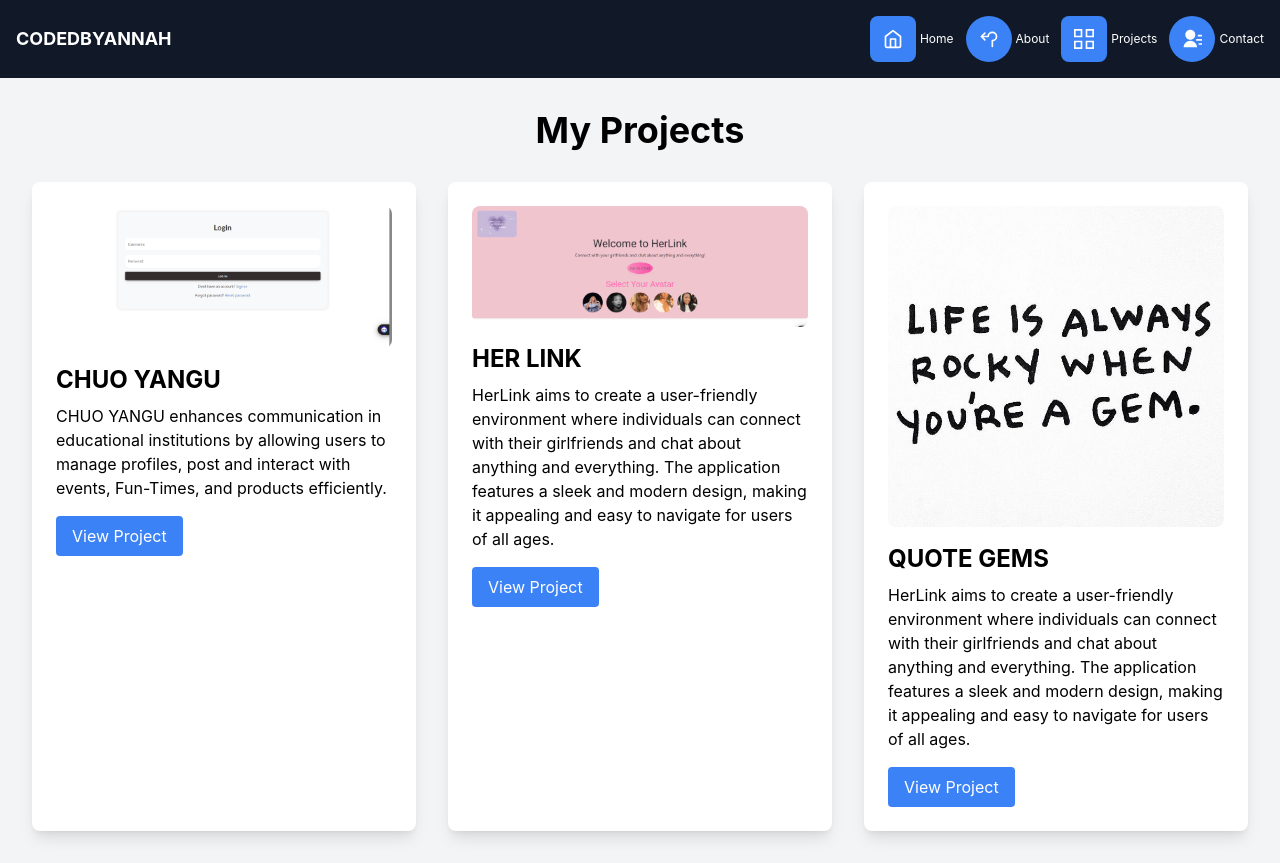
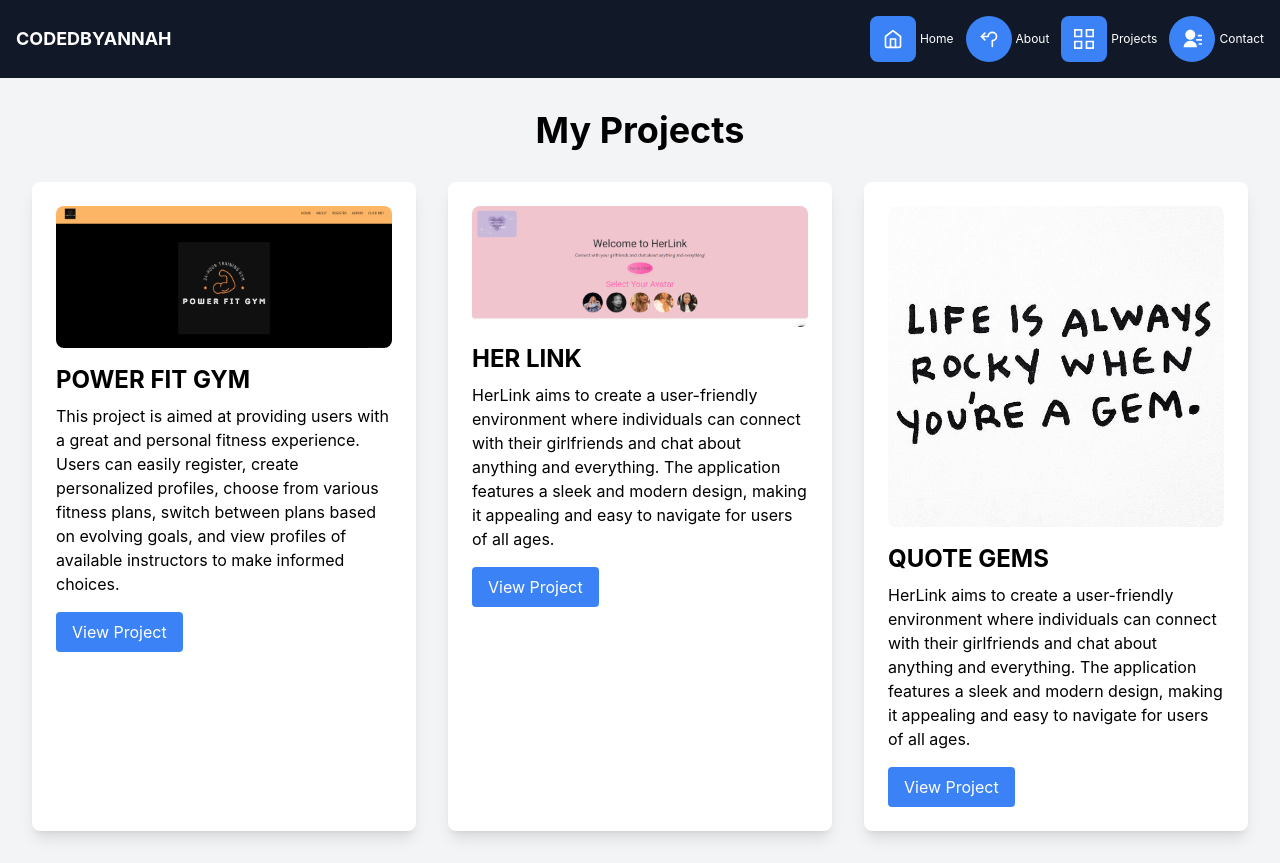
Before and after one commit to Annah-2003/My-Digital-Odyssey, a Next.js app in the folder portfolio/: page /projects in a window 1280 px wide. Built offline with nearby package versions, Linux system fonts and the light colour scheme.

Commit message:
added new project

```diff
--- a/portfolio/pages/about.js
+++ b/portfolio/pages/about.js
@@ -39,7 +39,7 @@ export default function About() {
           animate={{ opacity: 1 }}
           transition={{ delay: 0.5, duration: 1.5 }}
         >
-          I&apos;m Irene Gitau, a certified software engineer with a passion for creating web applications that are visually appealing and highly functional. My expertise lies in front-end and back-end development, and I have a strong foundation in design.
+          I&apos;m a certified software engineer with a strong passion to create visually appealing and functional web applications. With expertise in front-end, back-end development and a strong design foundation, I aim to connect technology and business by developing innovative solutions that drive growth and enhance user experiences.
         </motion.p>
 
         <motion.div
@@ -68,7 +68,7 @@ export default function About() {
             <FaLightbulb className="text-4xl text-yellow-300 mb-4" />
             <h2 className="text-2xl font-bold mb-4">Career Aspirations</h2>
             <p>
-              My goal is to leverage my skills to build innovative solutions that improve user experiences and contribute to the advancement of technology.
+            My career aspiration is to bridge the gap between technology and business. As a software engineer currently pursuing a degree in Business and Information Technology, I aim to leverage my technical skills to create innovative solutions that drive business growth and enhance user experiences.
             </p>
           </div>
 
@@ -76,7 +76,7 @@ export default function About() {
             <FaRocket className="text-4xl text-red-300 mb-4" />
             <h2 className="text-2xl font-bold mb-4">Hobbies</h2>
             <p>
-              When I&apos;m not coding, I enjoy listening to the Queen Beyonce, reading thriller novels, and playing chess.
+              When I&apos;m not coding, I enjoy listening to the Queen Beyonce👑, reading thriller novels, and playing chess.
             </p>
           </div>
         </motion.div>
--- a/portfolio/pages/projects.js
+++ b/portfolio/pages/projects.js
@@ -4,10 +4,10 @@ import Image from 'next/image';
 
 const projects = [
   {
-    title: 'CHUO YANGU',
-    description: 'CHUO YANGU enhances communication in educational institutions by allowing users to manage profiles, post and interact with events, Fun-Times, and products efficiently.',
-    link: 'https://chuo-yangu.vercel.app/',
-    image: '/Screenshot (8).png',
+    title: 'POWER FIT GYM',
+    description: 'This project is aimed at providing users with a great and personal fitness experience. Users can easily register, create personalized profiles, choose from various fitness plans, switch between plans based on evolving goals, and view profiles of available instructors to make informed choices.',
+    link: 'https://65b676634d919a70c4bf53ae--vocal-fenglisu-dcc1e1.netlify.app/',
+    image: '/Screenshot (29).png',
   },
   {
     title: 'HER LINK',
```
Also changed, not shown: portfolio/public/Screenshot (29).png (added).
